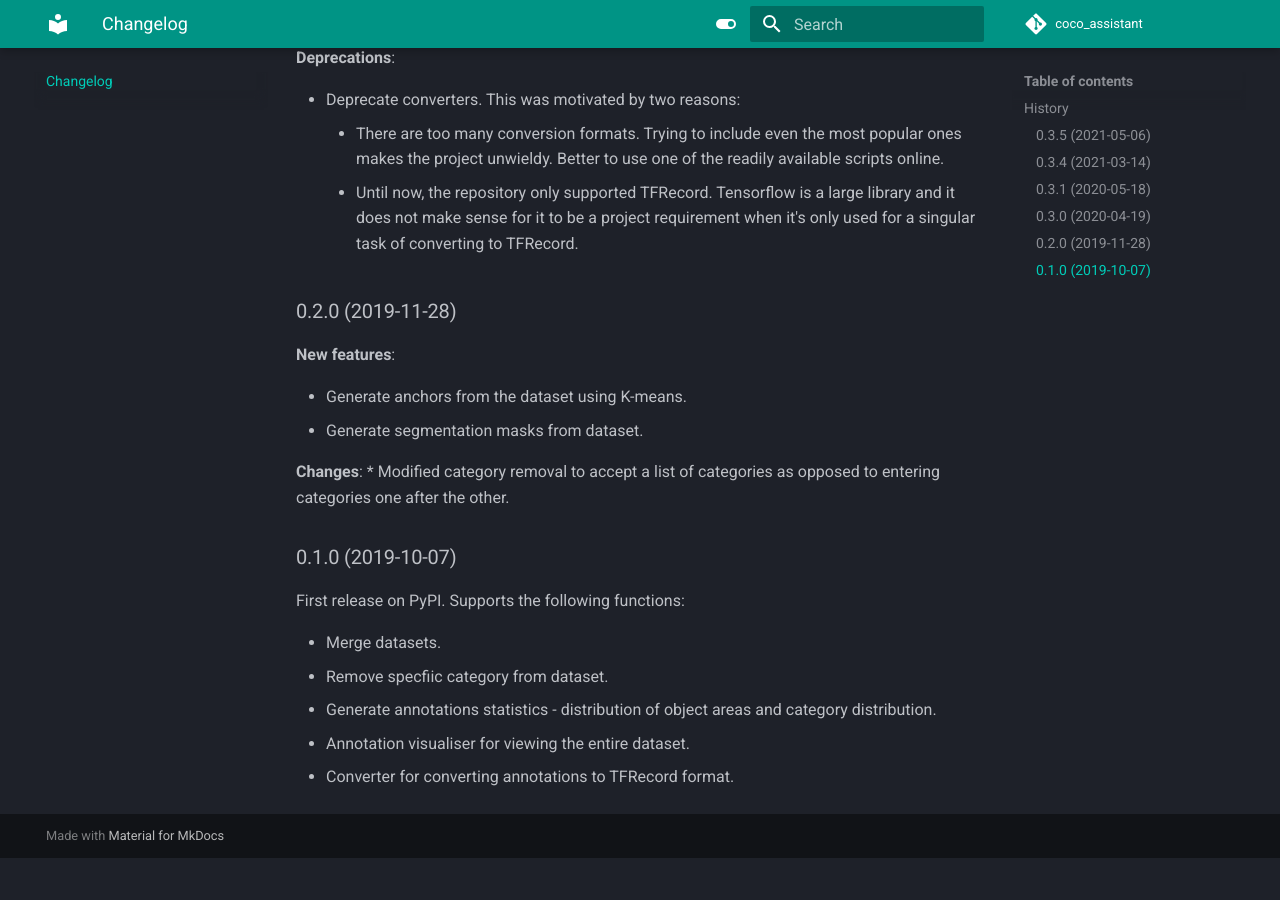
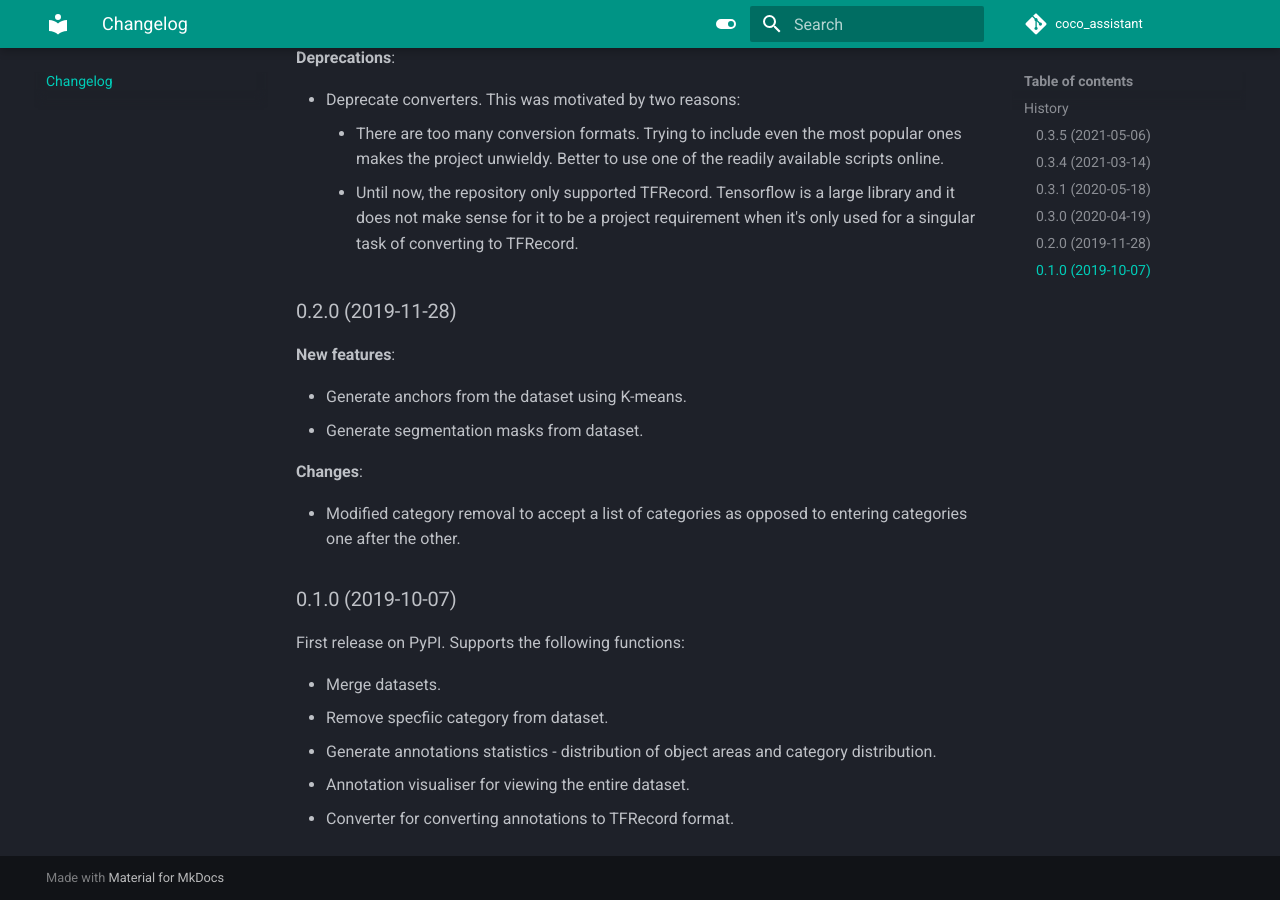
Before and after one commit to ashnair1/COCO-Assistant, an MkDocs documentation site: the page built from docs/CHANGELOG.md, in a window 1280 px wide and 900 px high, scrolled down 966 px. Built offline with MkDocs 1.6.1 and Material for MkDocs 9.7.7, drawn with Linux system fonts in a browser that asks for light colours; comment, search, counter and statistics services are not loaded; before the commit the page ends 1824 px from its top, so only the background shows below that.

Commit message:
Remark CHANGELOG.md

```diff
--- a/docs/CHANGELOG.md
+++ b/docs/CHANGELOG.md
@@ -1,59 +1,57 @@
 # History
-
 
 ## 0.3.5 (2021-05-06)
 
 **Changes**:
 
-* Replace os with pathlib for managing paths.
-* Fixed bug in det2seg where small annotations were covered by larger annotations.
-* Faster category removal by [@xychen9459](https://github.com/xychen9459).
+-   Replace os with pathlib for managing paths.
+-   Fixed bug in det2seg where small annotations were covered by larger annotations.
+-   Faster category removal by [@xychen9459](https://github.com/xychen9459).
 
 ## 0.3.4 (2021-03-14)
 
 **Changes**:
 
-* Add support for merging datasets with different categories.
-* Adding colour palette to segmasks is now optional.
-* Ignore hidden files.
+-   Add support for merging datasets with different categories.
+-   Adding colour palette to segmasks is now optional.
+-   Ignore hidden files.
 
 ## 0.3.1 (2020-05-18)
 
 **Bugfix**:
 
-* Fix for coco_stats by [@Lplenka](https://github.com/Lplenka). Refer [#15](https://github.com/ashnair1/COCO-Assistant/pull/15)
-
+-   Fix for coco_stats by [@Lplenka](https://github.com/Lplenka). Refer [#15](https://github.com/ashnair1/COCO-Assistant/pull/15)
 
 ## 0.3.0 (2020-04-19)
 
 **Changes**:
 
-* `combine` has been renamed to `merge`.
-* Add support for merging annotations only.
-
+-   `combine` has been renamed to `merge`.
+-   Add support for merging annotations only.
 
 **Deprecations**:
 
-* Deprecate converters. This was motivated by two reasons:
-    - There are too many conversion formats. Trying to include even the most popular ones makes the project unwieldy. Better to use one of the readily available scripts online.
-    - Until now, the repository only supported TFRecord. Tensorflow is a large library and it does not make sense for it to be a project requirement when it's only used for a singular task of converting to TFRecord.
+-   Deprecate converters. This was motivated by two reasons:
+    -   There are too many conversion formats. Trying to include even the most popular ones makes the project unwieldy. Better to use one of the readily available scripts online.
+    -   Until now, the repository only supported TFRecord. Tensorflow is a large library and it does not make sense for it to be a project requirement when it's only used for a singular task of converting to TFRecord.
 
 ## 0.2.0 (2019-11-28)
 
 **New features**:
 
-* Generate anchors from the dataset using K-means.
-* Generate segmentation masks from dataset.
+-   Generate anchors from the dataset using K-means.
+-   Generate segmentation masks from dataset.
 
 **Changes**:
-* Modified category removal to accept a list of categories as opposed to entering categories one after the other.
+
+-   Modified category removal to accept a list of categories as opposed to entering categories one after the other.
 
 ## 0.1.0 (2019-10-07)
 
 First release on PyPI. Supports the following functions:
 
-* Merge datasets.
-* Remove specfiic category from dataset.
-* Generate annotations statistics - distribution of object areas and category distribution.
-* Annotation visualiser for viewing the entire dataset.
-* Converter for converting annotations to TFRecord format.
+-   Merge datasets.
+-   Remove specfiic category from dataset.
+-   Generate annotations statistics - distribution of object areas and category distribution.
+-   Annotation visualiser for viewing the entire dataset.
+-   Converter for converting annotations to TFRecord format.
```
